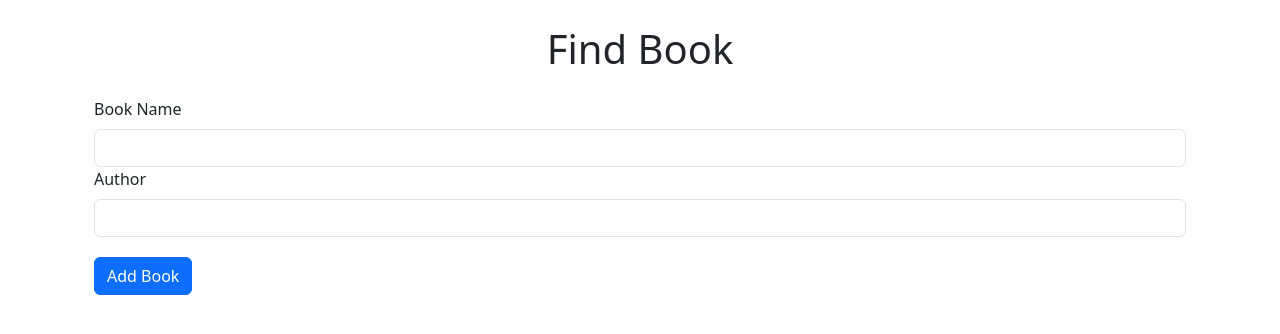
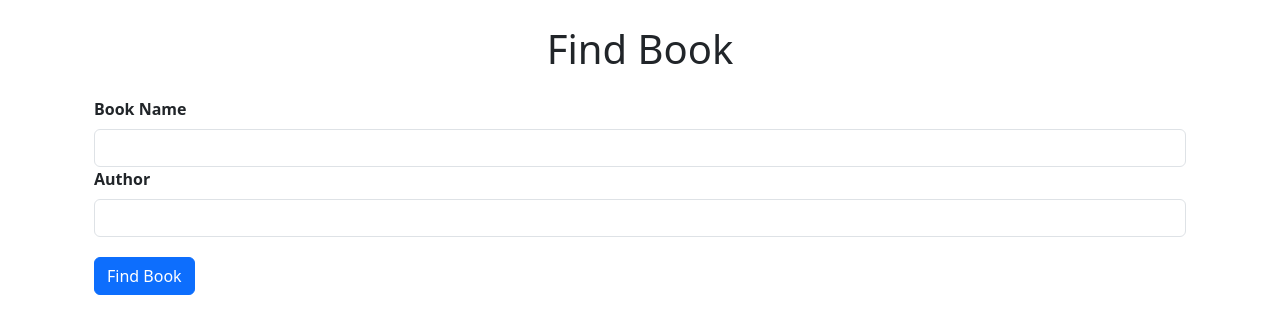
Before and after one commit to SohamDeshmukh1/Library-Managment-System, a PHP site: page /Books/find.php in a window 1280 px wide. Shown: the part 56-390 px from the top of the page. Run offline with PHP 8.4, Linux system fonts and the light colour scheme.

Commit message:
Minor Updates

```diff
--- a/Books/find.php
+++ b/Books/find.php
@@ -58,17 +58,17 @@ if ($error) {
 <h1 class="text-center" >Find Book</h1>
 
 <div class="container my-4">
-    <form action="/Microproject/Books/insert.php" method="post">
+    <form action="/Microproject/Books/find.php" method="post">
         <div class="form-group">
-            <label for="bookname" class="form-label">Book Name</label>
+            <label for="bookname" class="form-label"style="font-weight: bold;">Book Name</label>
             <input type="text" class="form-control" id="bookname" name="bookname" aria-describedby="emailHelp">
         </div>
         <div class="form-group">
-            <label for="author" class="form-label">Author</label>
+            <label for="author" class="form-label"style="font-weight: bold;">Author</label>
             <input type="text" class="form-control" id="author" name="author">
         </div>
 
-        <button style="margin-top: 20px;" type="submit" class="btn btn-primary">Add Book</button>
+        <button style="margin-top: 20px;" type="submit" class="btn btn-primary">Find Book</button>
     </form>
 </div>
 </div>
--- a/Books/landing.php
+++ b/Books/landing.php
@@ -13,9 +13,9 @@
           <div class="col">
             <div class="card bg-dark text-white">
               <div class="card-body">
-                <h5 class="card-title">Delete Data</h5>
+                <h5 class="card-title">Delete Data of book</h5>
                 <p class="card-text">If admin wants to Delete books from the database, Admin can access this place and delete books  </p>
-                <a href="#" class="btn btn-primary">Delete Books</a>
+                <a href="delete.php" class="btn btn-primary">Delete Books</a>
               </div>
             </div>
           </div>
--- a/Components/_nav1.php
+++ b/Components/_nav1.php
@@ -12,7 +12,7 @@
         <li class="nav-item">
           <a class="nav-link active" href="/Microproject/Books/insert.php">Add Book</a>
         </li>
-          <a class="nav-link active" href="/Microproject/Books/#">
+          <a class="nav-link active" href="/Microproject/Books/delete.php">
             Delete Book
           </a>
            <li class="nav-item">
```
Also changed, not shown: Books/insert.php (+5 -4 lines).
